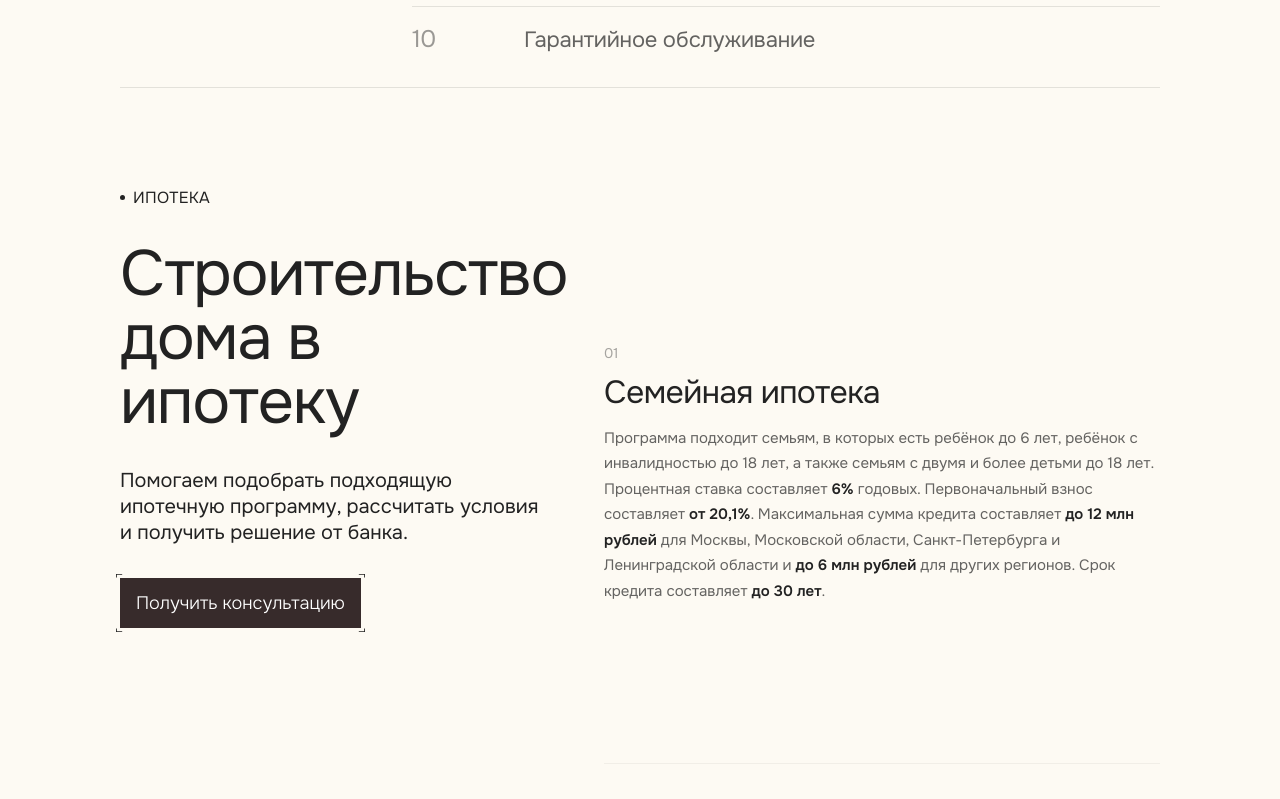
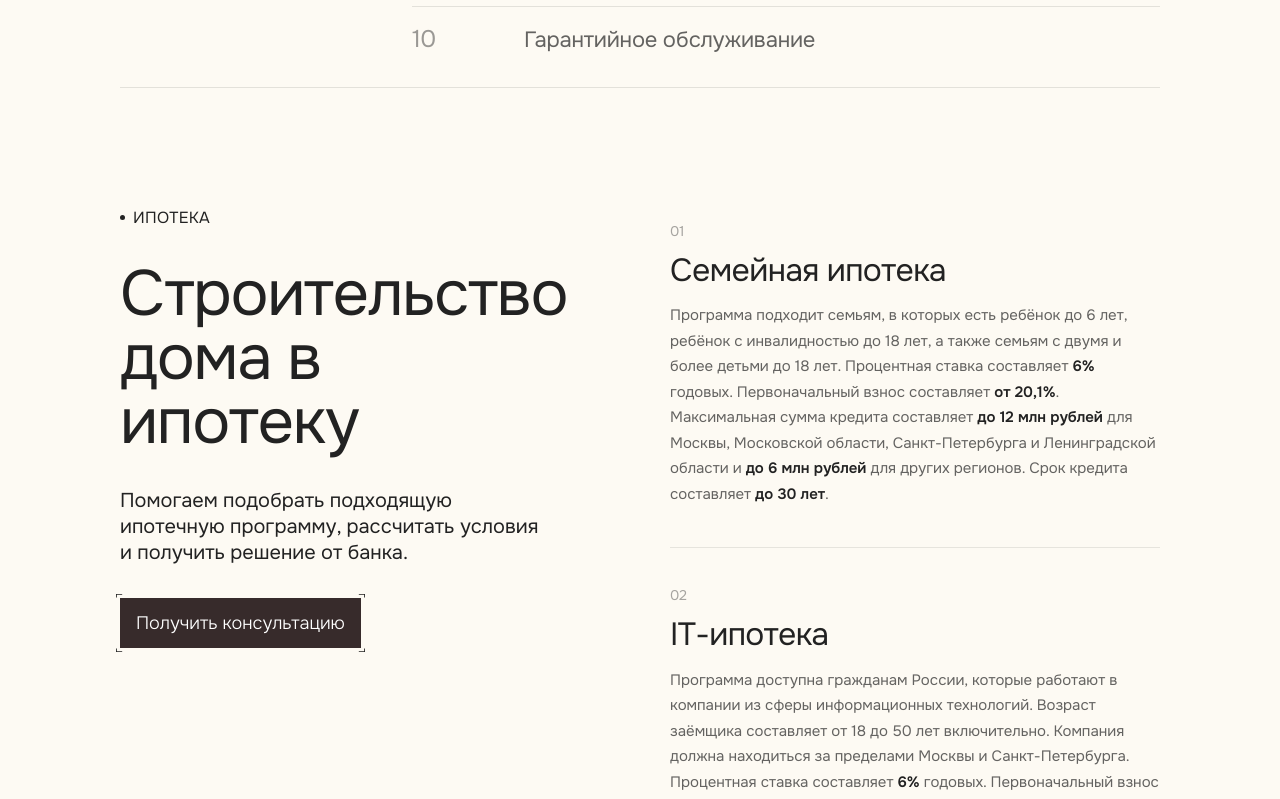
Before and after one commit to Kapustin-Team/sdach.ru, a Next.js app: page / in a window 1280 px wide. Shown: the part 2720-3519 px from the top of the page. Built offline with nearby package versions, Linux system fonts and the light colour scheme; no server answers.

Commit message:
fix(mortgage): simplify scrolling layout

```diff
--- a/src/components/blocks/Mortgage.tsx
+++ b/src/components/blocks/Mortgage.tsx
@@ -3,7 +3,6 @@
 import AnimatedTitle from '@/components/atoms/AnimatedTitle'
 import AnimatedSection from '@/components/atoms/AnimatedSection'
 import Button from '@/components/atoms/Button'
-import { motion } from 'framer-motion'
 
 interface MortgageProgram {
   title: string
@@ -61,8 +60,8 @@ export default function Mortgage({
   programs = defaultPrograms,
 }: MortgageProps) {
   return (
-    <section className="px-[120px] py-[50px] max-md:px-6 max-md:py-10">
-      <div className="grid grid-cols-[minmax(0,420px)_minmax(0,1fr)] gap-16 max-md:grid-cols-1 max-md:gap-10">
+    <section className="px-[120px] py-[70px] max-md:px-6 max-md:py-10">
+      <div className="grid grid-cols-[minmax(0,430px)_minmax(0,1fr)] gap-[120px] max-lg:gap-20 max-md:grid-cols-1 max-md:gap-10">
         <AnimatedSection className="sticky top-[130px] flex h-fit flex-col gap-8 max-md:static max-md:gap-6">
           <AnimatedTitle label={label} heading={title} subtitle={subtitle} />
           <div className="max-md:[&_a]:w-full max-md:[&_button]:w-full">
@@ -70,17 +69,13 @@ export default function Mortgage({
           </div>
         </AnimatedSection>
 
-        <div className="flex flex-col md:-mt-[18vh] md:pt-[18vh]">
+        <div className="flex flex-col pt-4 max-md:pt-0">
           {programs.map((program, index) => (
-            <motion.article
+            <article
               key={program.title}
-              className="flex min-h-[72vh] items-center border-b border-dark/10 py-14 last:min-h-[52vh] last:border-b-0 max-md:min-h-0 max-md:py-8"
-              initial={{ opacity: 0, y: 70, clipPath: 'inset(18% 0 0 0)' }}
-              whileInView={{ opacity: 1, y: 0, clipPath: 'inset(0% 0 0 0)' }}
-              viewport={{ once: false, amount: 0.55, margin: '-12% 0px -18% 0px' }}
-              transition={{ duration: 0.75, ease: [0.22, 1, 0.36, 1] }}
+              className="border-b border-dark/10 py-10 first:pt-0 last:border-b-0 last:pb-0 max-md:py-8"
             >
-              <div className="flex flex-col gap-4">
+              <div className="flex max-w-[780px] flex-col gap-4">
                 <span className="font-sans text-sm leading-none text-dark/40">
                   {String(index + 1).padStart(2, '0')}
                 </span>
@@ -89,12 +84,12 @@ export default function Mortgage({
                 </h3>
                 {program.details && (
                   <p
-                    className="max-w-[780px] font-sans text-[15px] leading-[1.7] text-dark/70 max-md:text-[14px] [&_strong]:font-semibold [&_strong]:text-dark"
+                    className="font-sans text-[15px] leading-[1.7] text-dark/70 max-md:text-[14px] [&_strong]:font-semibold [&_strong]:text-dark"
                     dangerouslySetInnerHTML={renderRichText(program.details)}
                   />
                 )}
               </div>
-            </motion.article>
+            </article>
           ))}
         </div>
       </div>
```
